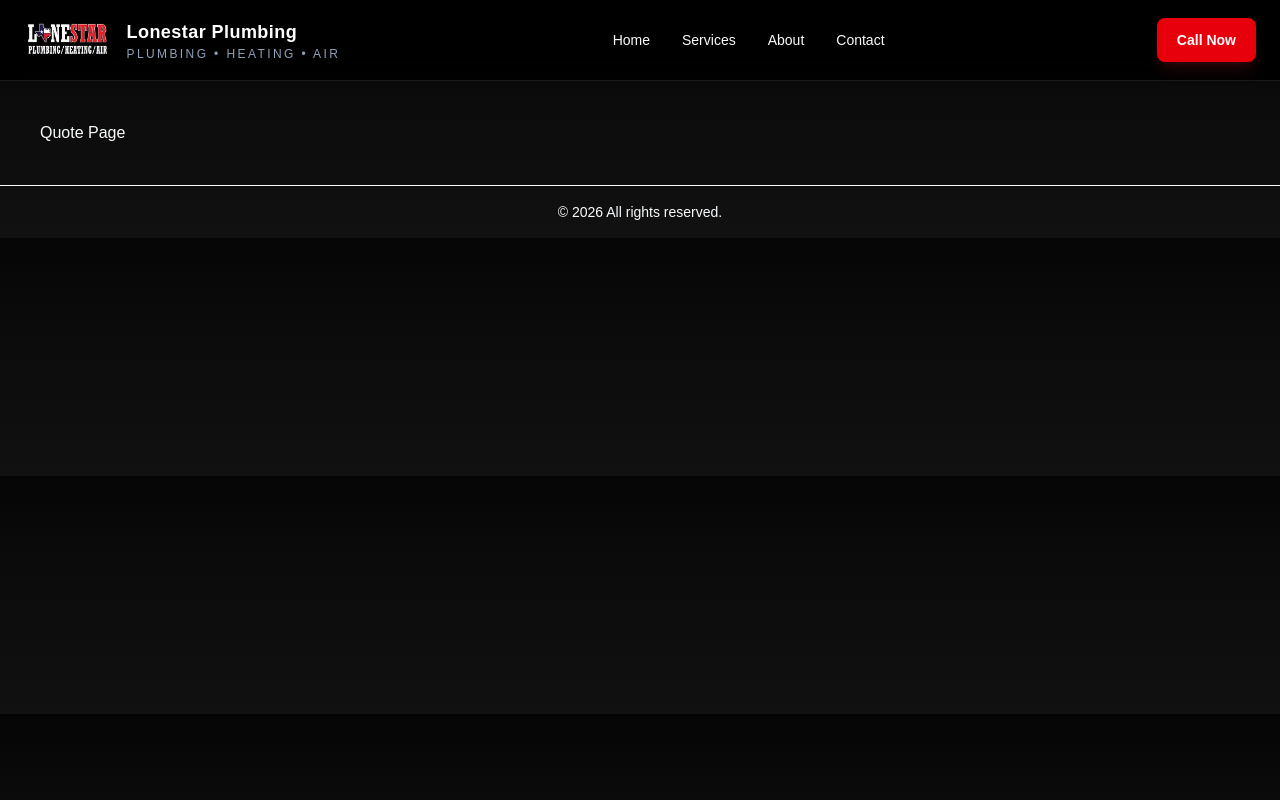
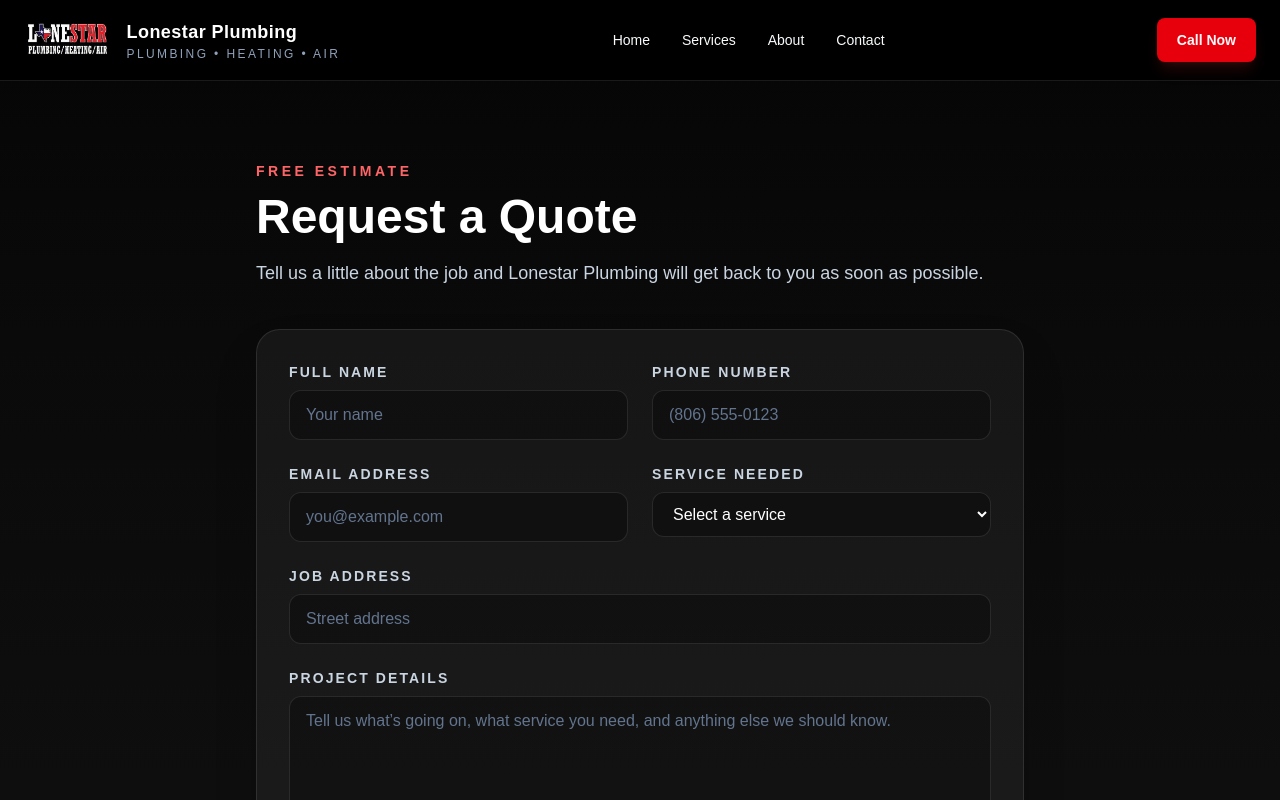
Before and after one commit to jaredowens/freelance-business-template, a Next.js app: page /quote in a window 1280 px wide. Shown: the top 800 px of the page. Built offline with nearby package versions, Linux system fonts and the light colour scheme.

Commit message:
new template full design

```diff
--- a/src/app/about/page.tsx
+++ b/src/app/about/page.tsx
@@ -1,3 +1,25 @@
+import { siteConfig } from "@/lib/siteConfig";
+
 export default function About() {
-  return <div className='p-10'>About Page</div>;
+  return (
+    <div className="px-6 py-20">
+      <div className="mx-auto max-w-4xl">
+        <h1 className="text-4xl font-black text-white mb-6">
+          About {siteConfig.businessName}
+        </h1>
+
+        <p className="text-slate-300 text-lg leading-8">
+          {siteConfig.businessName} is a trusted local company serving{" "}
+          {siteConfig.city} and surrounding areas. We focus on dependable
+          service, honest communication, and getting the job done right the
+          first time.
+        </p>
+
+        <p className="text-slate-400 mt-6">
+          Whether it’s a small repair or a larger installation, we take pride in
+          providing quality work that customers can rely on.
+        </p>
+      </div>
+    </div>
+  );
 }
--- a/src/app/contact/page.tsx
+++ b/src/app/contact/page.tsx
@@ -1,3 +1,35 @@
+import { siteConfig } from "@/lib/siteConfig";
+
 export default function Contact() {
-  return <div className='p-10'>Contact Page</div>;
+  return (
+    <div className="px-6 py-20">
+      <div className="mx-auto max-w-4xl">
+        <h1 className="text-4xl font-black text-white mb-6">
+          Contact Us
+        </h1>
+
+        <p className="text-slate-400 mb-10">
+          Reach out today for service or a quote.
+        </p>
+
+        <div className="space-y-4 text-lg">
+          <p>
+            📞{" "}
+            <a href={`tel:${siteConfig.phone}`} className="text-red-400">
+              {siteConfig.phone}
+            </a>
+          </p>
+
+          <p>
+            📧{" "}
+            <a href={`mailto:${siteConfig.email}`} className="text-red-400">
+              {siteConfig.email}
+            </a>
+          </p>
+
+          <p>📍 {siteConfig.city}</p>
+        </div>
+      </div>
+    </div>
+  );
 }
--- a/src/app/quote/page.tsx
+++ b/src/app/quote/page.tsx
@@ -1,3 +1,155 @@
-export default function Quote() {
-  return <div className='p-10'>Quote Page</div>;
+import { siteConfig } from "@/lib/siteConfig";
+
+export default function QuotePage() {
+  return (
+    <div className="px-6 py-20">
+      <div className="mx-auto max-w-3xl">
+        <div className="mb-10">
+          <p className="text-sm font-bold uppercase tracking-[0.25em] text-red-400">
+            Free Estimate
+          </p>
+          <h1 className="mt-3 text-4xl font-black text-white md:text-5xl">
+            Request a Quote
+          </h1>
+          <p className="mt-4 text-lg leading-8 text-slate-300">
+            Tell us a little about the job and {siteConfig.businessName} will get
+            back to you as soon as possible.
+          </p>
+        </div>
+
+        <div className="rounded-3xl border border-white/10 bg-white/5 p-8 shadow-2xl shadow-black/30">
+          <form
+            action="https://formspree.io/f/xlgpvwyv"
+            method="POST"
+            className="space-y-6"
+          >
+            <div className="grid gap-6 md:grid-cols-2">
+              <div>
+                <label
+                  htmlFor="name"
+                  className="mb-2 block text-sm font-bold uppercase tracking-[0.15em] text-slate-300"
+                >
+                  Full Name
+                </label>
+                <input
+                  id="name"
+                  name="name"
+                  type="text"
+                  required
+                  className="w-full rounded-xl border border-white/10 bg-black/30 px-4 py-3 text-white outline-none transition placeholder:text-slate-500 focus:border-red-500"
+                  placeholder="Your name"
+                />
+              </div>
+
+              <div>
+                <label
+                  htmlFor="phone"
+                  className="mb-2 block text-sm font-bold uppercase tracking-[0.15em] text-slate-300"
+                >
+                  Phone Number
+                </label>
+                <input
+                  id="phone"
+                  name="phone"
+                  type="tel"
+                  required
+                  className="w-full rounded-xl border border-white/10 bg-black/30 px-4 py-3 text-white outline-none transition placeholder:text-slate-500 focus:border-red-500"
+                  placeholder="(806) 555-0123"
+                />
+              </div>
+            </div>
+
+            <div className="grid gap-6 md:grid-cols-2">
+              <div>
+                <label
+                  htmlFor="email"
+                  className="mb-2 block text-sm font-bold uppercase tracking-[0.15em] text-slate-300"
+                >
+                  Email Address
+                </label>
+                <input
+                  id="email"
+                  name="email"
+                  type="email"
+                  className="w-full rounded-xl border border-white/10 bg-black/30 px-4 py-3 text-white outline-none transition placeholder:text-slate-500 focus:border-red-500"
+                  placeholder="you@example.com"
+                />
+              </div>
+
+              <div>
+                <label
+                  htmlFor="service"
+                  className="mb-2 block text-sm font-bold uppercase tracking-[0.15em] text-slate-300"
+                >
+                  Service Needed
+                </label>
+                <select
+                  id="service"
+                  name="service"
+                  required
+                  className="w-full rounded-xl border border-white/10 bg-black/30 px-4 py-3 text-white outline-none transition focus:border-red-500"
+                  defaultValue=""
+                >
+                  <option value="" disabled>
+                    Select a service
+                  </option>
+                  {siteConfig.services.map((service) => (
+                    <option key={service} value={service} className="text-black">
+                      {service}
+                    </option>
+                  ))}
+                </select>
+              </div>
+            </div>
+
+            <div>
+              <label
+                htmlFor="address"
+                className="mb-2 block text-sm font-bold uppercase tracking-[0.15em] text-slate-300"
+              >
+                Job Address
+              </label>
+              <input
+                id="address"
+                name="address"
+                type="text"
+                className="w-full rounded-xl border border-white/10 bg-black/30 px-4 py-3 text-white outline-none transition placeholder:text-slate-500 focus:border-red-500"
+                placeholder="Street address"
+              />
+            </div>
+
+            <div>
+              <label
+                htmlFor="details"
+                className="mb-2 block text-sm font-bold uppercase tracking-[0.15em] text-slate-300"
+              >
+                Project Details
+              </label>
+              <textarea
+                id="details"
+                name="details"
+                rows={6}
+                required
+                className="w-full rounded-xl border border-white/10 bg-black/30 px-4 py-3 text-white outline-none transition placeholder:text-slate-500 focus:border-red-500"
+                placeholder="Tell us what’s going on, what service you need, and anything else we should know."
+              />
+            </div>
+
+            <input
+              type="hidden"
+              name="_subject"
+              value={`New quote request for ${siteConfig.businessName}`}
+            />
+
+            <button
+              type="submit"
+              className="w-full rounded-xl bg-red-600 px-6 py-4 text-base font-bold text-white shadow-lg shadow-red-900/30 transition hover:bg-red-500"
+            >
+              Submit Quote Request
+            </button>
+          </form>
+        </div>
+      </div>
+    </div>
+  );
 }
--- a/src/app/services/page.tsx
+++ b/src/app/services/page.tsx
@@ -1,3 +1,34 @@
+import { siteConfig } from "@/lib/siteConfig";
+
 export default function Services() {
-  return <div className='p-10'>Services Page</div>;
+  return (
+    <div className="px-6 py-20">
+      <div className="mx-auto max-w-5xl">
+        <h1 className="text-4xl font-black text-white mb-6">
+          Our Services
+        </h1>
+
+        <p className="text-slate-400 mb-10">
+          {siteConfig.businessName} provides reliable plumbing services for
+          homes and businesses in {siteConfig.city}.
+        </p>
+
+        <div className="grid gap-6 md:grid-cols-2">
+          {siteConfig.services.map((service, i) => (
+            <div
+              key={i}
+              className="p-6 rounded-xl border border-white/10 bg-white/5"
+            >
+              <h2 className="text-xl font-bold text-white">
+                {service}
+              </h2>
+              <p className="text-slate-400 mt-2">
+                Professional {service.toLowerCase()} done right the first time.
+              </p>
+            </div>
+          ))}
+        </div>
+      </div>
+    </div>
+  );
 }
```
